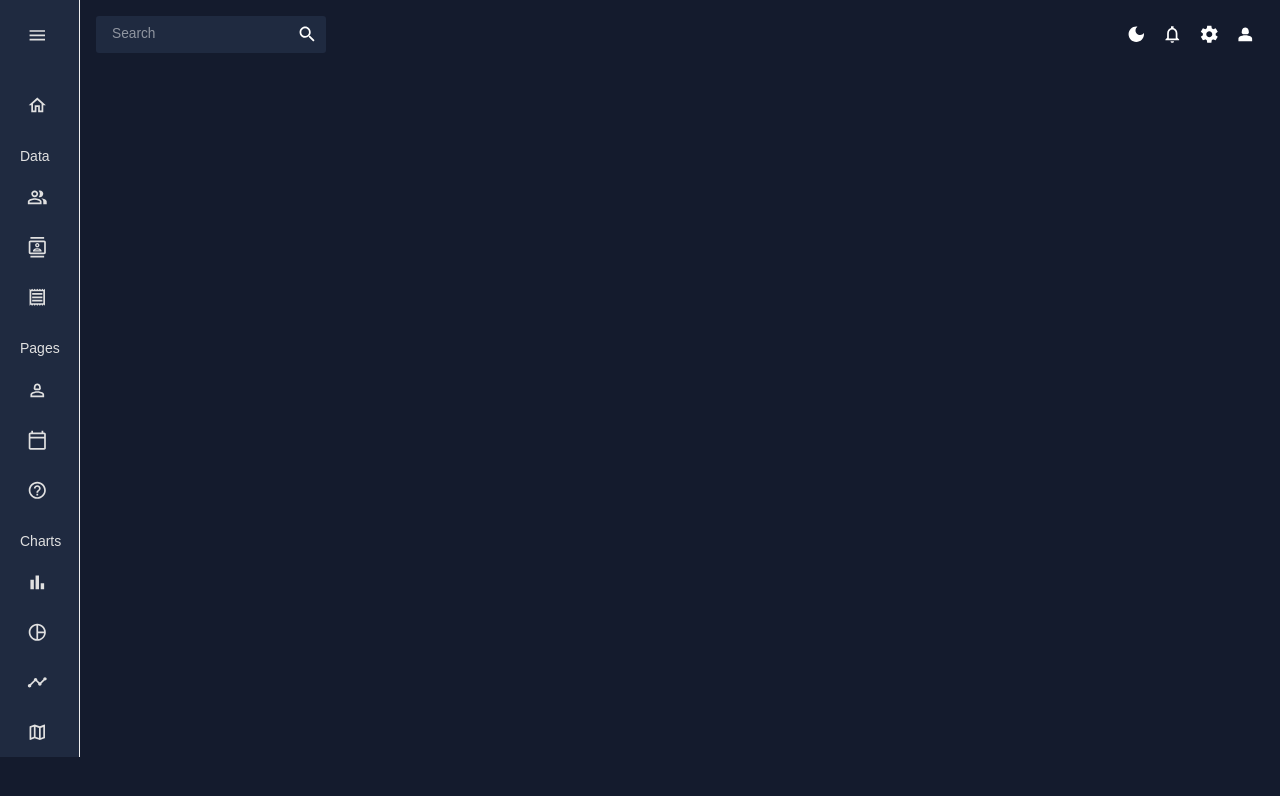
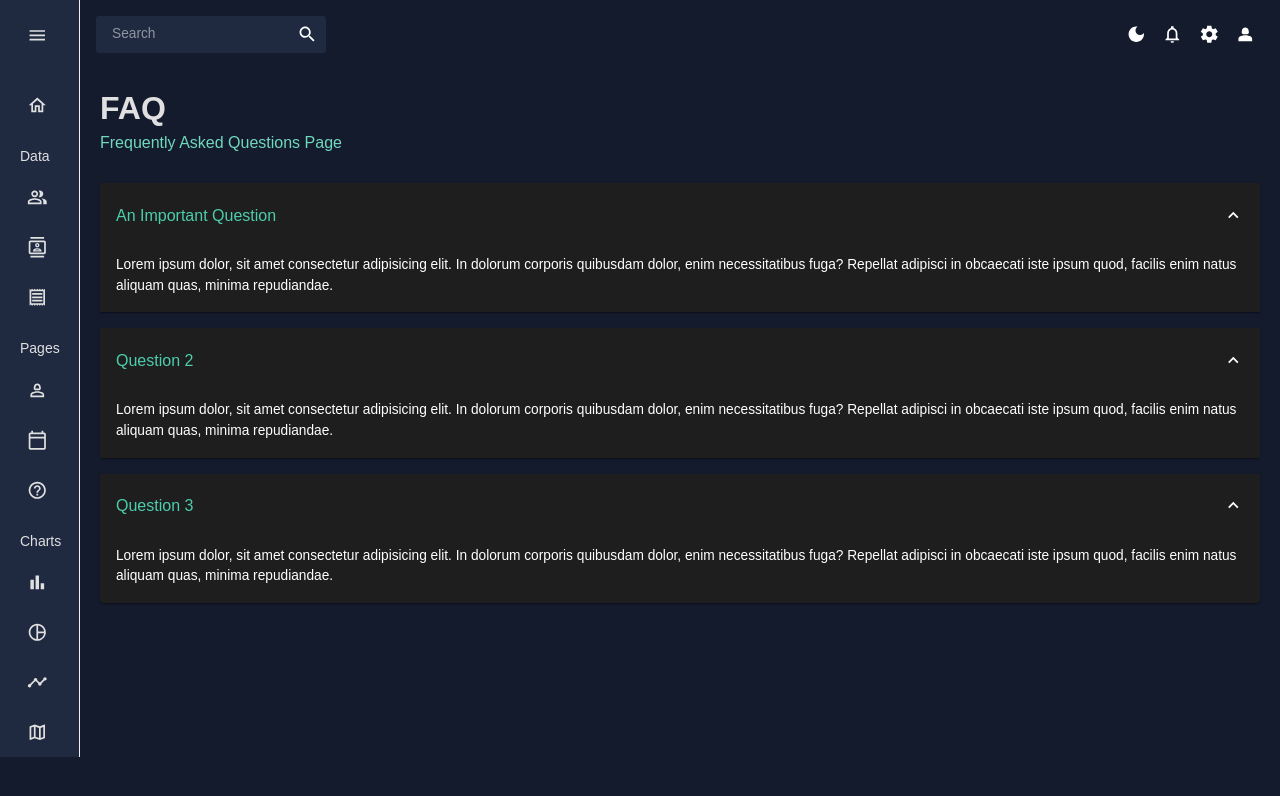
Before and after one commit to HadeerHassan28/DashBoard, a React (Vite) app in the folder Front-end/DashBoard/DashBoard/: page /faq in a window 1280 px wide. Shown: the top 796 px of the page. Built offline with nearby package versions, Linux system fonts and the light colour scheme; the HTML template or start-up script is replaced by a standard one.

Commit message:
FQA is done

```diff
--- a/Front-end/DashBoard/DashBoard/src/screen/faq/FAQ.jsx
+++ b/Front-end/DashBoard/DashBoard/src/screen/faq/FAQ.jsx
@@ -1,7 +1,52 @@
 import React from "react";
+import {
+  Box,
+  Typography,
+  useTheme,
+  Accordion,
+  AccordionSummary,
+  AccordionDetails,
+} from "@mui/material";
+import ExpandMoreOutlinedIcon from "@mui/icons-material/ExpandMoreOutlined";
+import Header from "../../component/Header";
+import { token } from "../../theme";
+const FAQ = () => {
+  const theme = useTheme();
+  const colors = token(theme.palette.mode);
+  const questions = [
+    {
+      title: "An Important Question",
+      des: "Lorem ipsum dolor, sit amet consectetur adipisicing elit. In dolorum corporis quibusdam dolor, enim necessitatibus fuga? Repellat adipisci in obcaecati iste ipsum quod, facilis enim natus aliquam quas, minima repudiandae.",
+    },
+    {
+      title: " Question 2",
+      des: "Lorem ipsum dolor, sit amet consectetur adipisicing elit. In dolorum corporis quibusdam dolor, enim necessitatibus fuga? Repellat adipisci in obcaecati iste ipsum quod, facilis enim natus aliquam quas, minima repudiandae.",
+    },
+    {
+      title: " Question 3",
+      des: "Lorem ipsum dolor, sit amet consectetur adipisicing elit. In dolorum corporis quibusdam dolor, enim necessitatibus fuga? Repellat adipisci in obcaecati iste ipsum quod, facilis enim natus aliquam quas, minima repudiandae.",
+    },
+  ];
+  return (
+    <Box m="20px">
+      <Header title="FAQ" subTitle="Frequently Asked Questions Page" />
 
-const FAQ = () => {
-  return <div></div>;
+      {questions.map((ele, index) => (
+        <Accordion defaultExpanded>
+          {/* title that apeare before expand */}
+          <AccordionSummary expandIcon={<ExpandMoreOutlinedIcon />} key={index}>
+            <Typography color={colors.greenAccent[500]} variant="h5">
+              {ele.title}
+            </Typography>
+          </AccordionSummary>
+          {/* details that appeare when it expaned */}
+          <AccordionDetails>
+            <Typography>{ele.des}</Typography>
+          </AccordionDetails>
+        </Accordion>
+      ))}
+    </Box>
+  );
 };
 
 export default FAQ;
```
